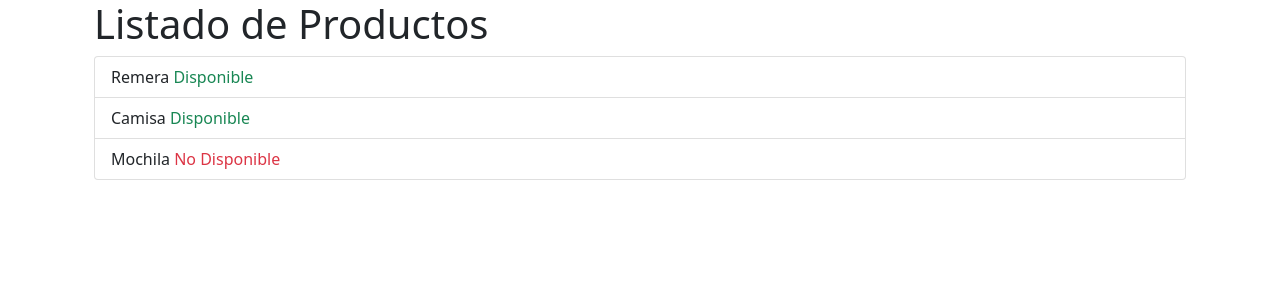
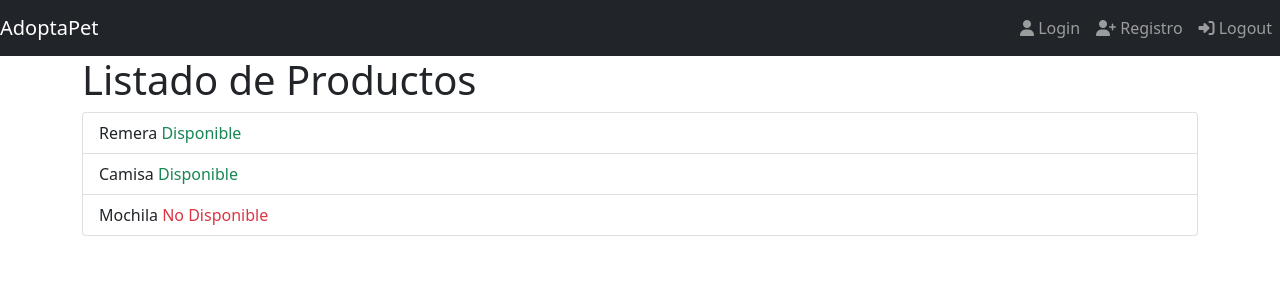
Before and after one commit to CarolinaBernachea/Adopciones, a Django app: page / in a window 1280 px wide. Shown: the top 300 px of the page. Run offline with Django 3.2, Linux system fonts and the light colour scheme; some libraries are stand-ins or nearby versions.

Commit message:
barra de navegacion

```diff
--- a/AdoptaPet/AdoptaPet/forms.py
+++ b/AdoptaPet/AdoptaPet/forms.py
@@ -1,7 +1,7 @@
 from django import forms
 from django.contrib.auth.models import User
 
-
+#FORMULARIO DE REGISTRO
 class RegisterForm(forms.Form):
 
     username = forms.CharField(
@@ -35,6 +35,7 @@ class RegisterForm(forms.Form):
             'class': 'form-control'
         }))
 
+#Validacion 1 --> Que el username no exista.
     def clean_username(self):
         username = self.cleaned_data.get('username')
 
@@ -43,6 +44,7 @@ class RegisterForm(forms.Form):
 
         return username
 
+#Validacion 2 --> Que el email no exista.
     def clean_email(self):
         email = self.cleaned_data.get('email')
 
@@ -51,12 +53,14 @@ class RegisterForm(forms.Form):
 
         return email
 
+#Validacion 3 --> Que las 2 contraseñas ingresadas coincidan.
     def clean(self):
         cleaned_data = super().clean()
 
         if cleaned_data.get('password2') != cleaned_data.get('password'):
             self.add_error('password2', 'El password no coincide')
 
+#Validacion 4 -->  Retorno usuario y guardo los datos.
     def save(self):
         return User.objects.create_user(
             self.cleaned_data.get('username'),
--- a/AdoptaPet/templates/base.html
+++ b/AdoptaPet/templates/base.html
@@ -10,23 +10,23 @@
 </head>
 
 <body>
+
+    {% include 'navbar.html' %}
+
     <div class="container">
-        <div class="container">
 
-            {% if messages %} {% for message in messages %}
-            <div class="alert {% if message.tags == 'success' %}alert-success{% else %}alert-danger{% endif %}">
-                <button type="button" class="btn-close" data-bs-dismiss="alert"></button> {{message}}
-            </div>
-            {% endfor %} {% endif %}
+        {% include 'messages.html' %}
 
-            <div class="row">
+        <div class="row">
 
-                {% block content %} {% endblock %}
+            {% block content %}
+            {% endblock %}
 
-            </div>
         </div>
+    </div>
 </body>
 
+<script src="https://kit.fontawesome.com/a1b97cad90.js" crossorigin="anonymous"></script>
 <script src="https://cdn.jsdelivr.net/npm/bootstrap@5.0.1/dist/js/bootstrap.bundle.min.js" integrity="sha384-gtEjrD/SeCtmISkJkNUaaKMoLD0//ElJ19smozuHV6z3Iehds+3Ulb9Bn9Plx0x4" crossorigin="anonymous"></script>
 <script src="https://cdn.jsdelivr.net/npm/@popperjs/core@2.9.2/dist/umd/popper.min.js" integrity="sha384-IQsoLXl5PILFhosVNubq5LC7Qb9DXgDA9i+tQ8Zj3iwWAwPtgFTxbJ8NT4GN1R8p" crossorigin="anonymous"></script>
 <script src="https://cdn.jsdelivr.net/npm/bootstrap@5.0.1/dist/js/bootstrap.min.js" integrity="sha384-Atwg2Pkwv9vp0ygtn1JAojH0nYbwNJLPhwyoVbhoPwBhjQPR5VtM2+xf0Uwh9KtT" crossorigin="anonymous"></script>
--- a/AdoptaPet/templates/index.html
+++ b/AdoptaPet/templates/index.html
@@ -1,5 +1,6 @@
-{% extends 'base.html' %} {% block content %}
+{% extends 'base.html' %}
 
+{% block content %}
     <div class="col">
         <h1>{{ message }}</h1>
 
@@ -7,14 +8,16 @@
 
             {% for product in products %}
             <li class="list-group-item">
-            {{ product.title }} {% if product.stock %}
-            <span class="text-success">Disponible</span> {% else %}
-            <span class="text-danger">No Disponible</span> {% endif %}
+                {{ product.title }}
+
+                {% if product.stock %}
+                <span class="text-success">Disponible</span>
+                {% else %}
+                <span class="text-danger">No Disponible</span>
+                {% endif %}
 
             </li>
             {% endfor %}
         </ul>
-
     </div>
-
 {% endblock %}
--- /dev/null
+++ b/AdoptaPet/templates/messages.html
@@ -0,0 +1,8 @@
+{% if messages %}
+    {% for message in messages %}
+        <div class="alert {% if message.tags == 'success' %}alert-success{% else %}alert-danger{% endif %}">
+            <button type="button" class="btn-close" data-bs-dismiss="alert"></button>
+            {{message}}
+        </div>
+    {% endfor %}
+{% endif %}
--- /dev/null
+++ b/AdoptaPet/templates/navbar.html
@@ -0,0 +1,30 @@
+<nav class="navbar navbar-expand-md bg-dark navbar-dark">
+    <div class="navbar-header">
+        <a href="#" class="navbar-brand">AdoptaPet</a>
+
+        <button class="navbar-toggler" type="button" data-bs-toggle="collapse" data-bs-target="#navbarNavDropdown" aria-controls="navbarNavDropdown" aria-label="Toggle navigation">
+        <span class="navbar-toggler-icon"></span>
+        </button>
+
+    </div>
+
+    <div class="collapse navbar-collapse flex-row-reverse ml-auto" id="navbarNavDropdown">
+        <ul class="navbar-nav">
+            <li class="nav-item">
+                <a class="nav-link" aria-current="page" href="#">
+                    <span class="fas fa-user"></span>
+                    Login</a>
+            </li>
+            <li class="nav-item">
+                <a class="nav-link" href="#">
+                    <span class="fas fa-user-plus"></span>
+                    Registro</a>
+            </li>
+            <li class="nav-item">
+                <a class="nav-link" href="#">
+                    <span class="fas fa-sign-in-alt"></span>
+                    Logout</a>
+            </li>
+        </ul>
+    </div>
+</nav>
```
Also changed, not shown: AdoptaPet/AdoptaPet/views.py (+6 -2 lines), AdoptaPet/templates/users/login.html (+2 -5 lines), AdoptaPet/templates/users/register.html (+9 -5 lines), AdoptaPet/db.sqlite3. Lines whose indentation alone changed are shown as unchanged.
